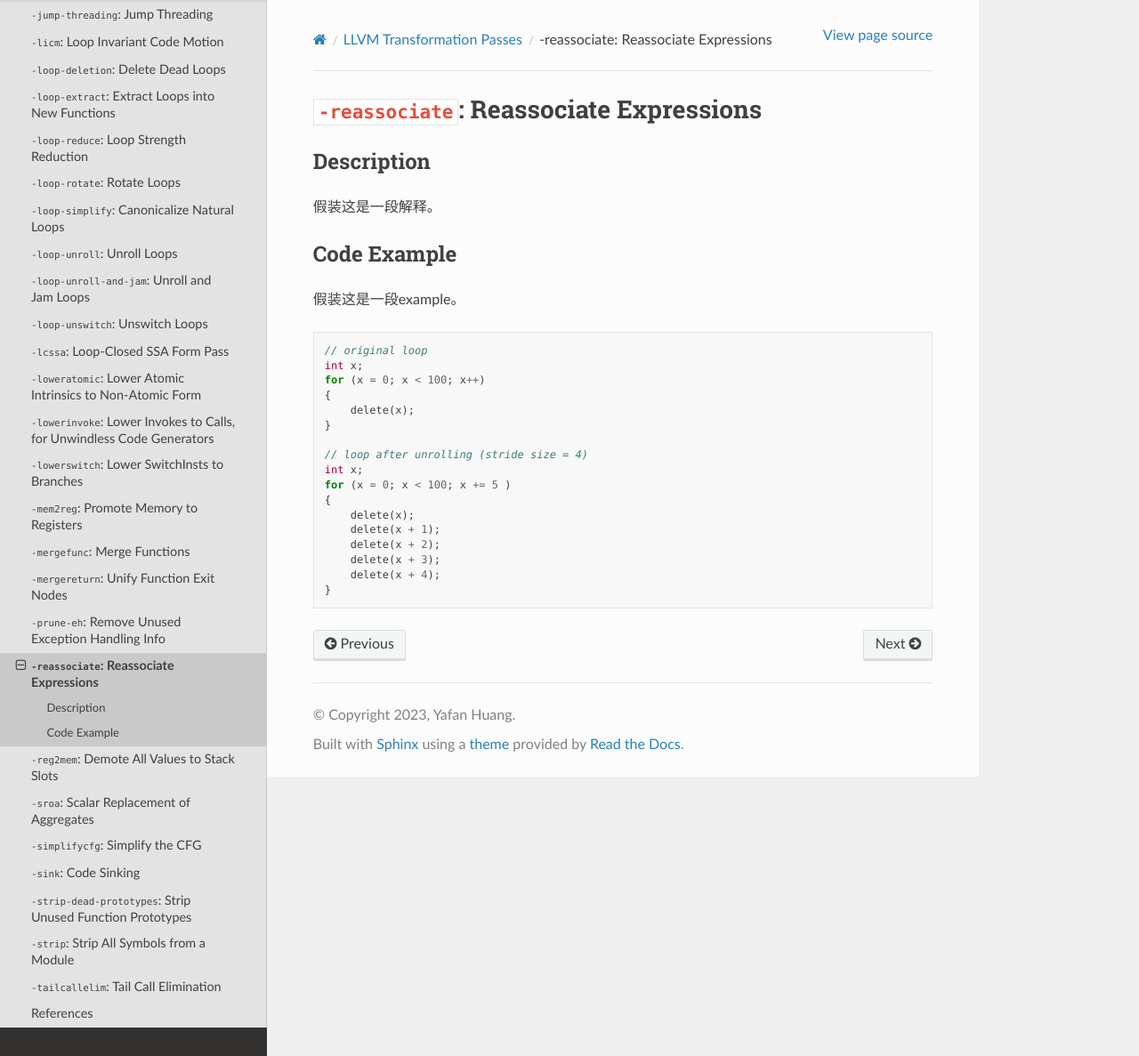
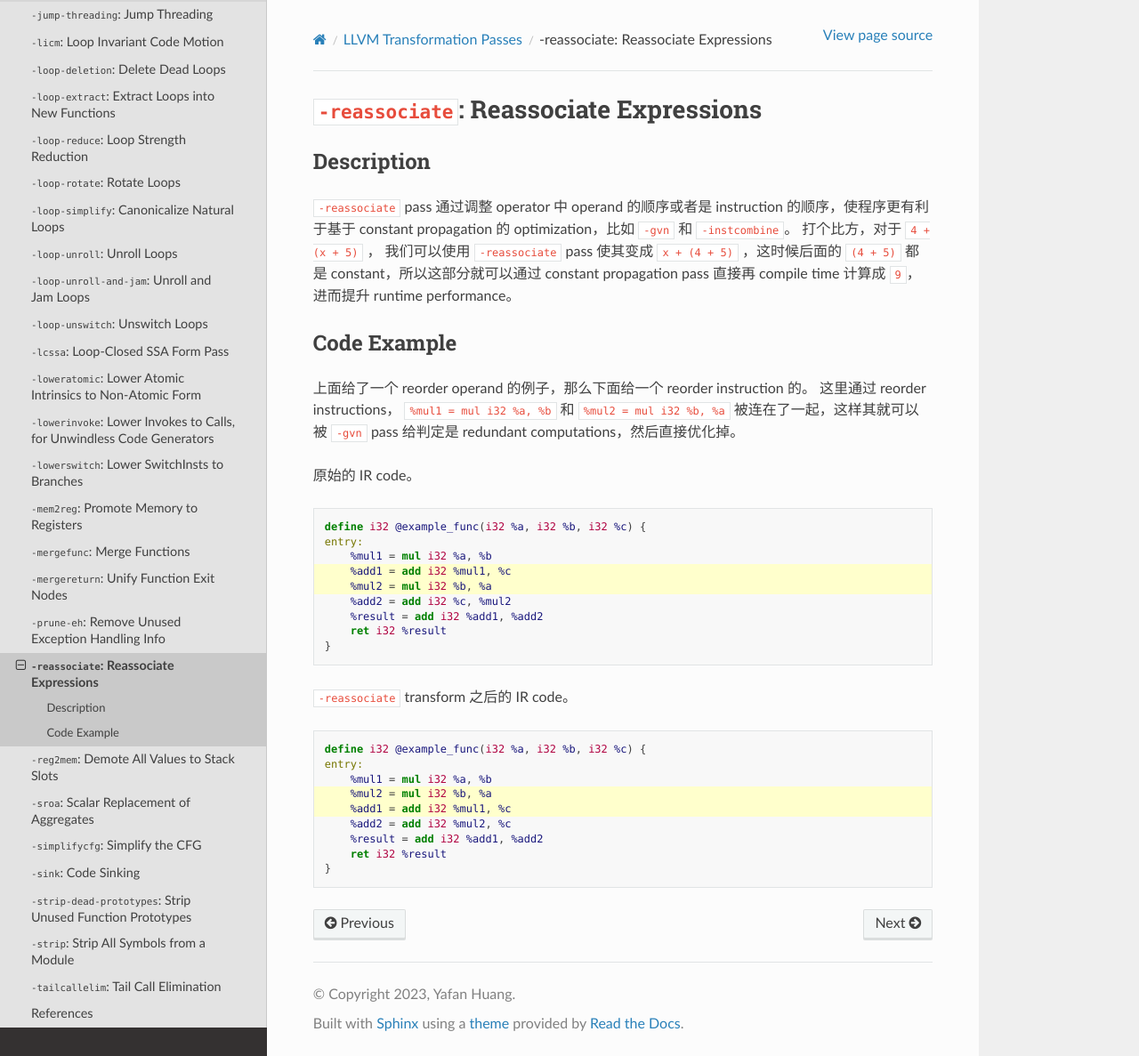
Before and after one commit to hyfshishen/understanding-llvm-transformation-passes, a Sphinx documentation site: the page built from docs/source/LLVM-transformation-passes/41-reassociate-expressions.rst, in a window 1280 px wide and 1187 px high. Shown: the whole window at 89% size. Built offline with Sphinx 7.4.7 and the Read the Docs theme 2.0.0, drawn with Linux system fonts in a browser that asks for light colours.

Commit message:
updating passes

```diff
--- a/docs/source/LLVM-transformation-passes/41-reassociate-expressions.rst
+++ b/docs/source/LLVM-transformation-passes/41-reassociate-expressions.rst
@@ -3,29 +3,42 @@
 
 Description
 --------
-假装这是一段解释。
+
+``-reassociate`` pass 通过调整 operator 中 operand 的顺序或者是 instruction 的顺序，使程序更有利于基于 constant propagation 的 optimization，比如 ``-gvn`` 和 ``-instcombine``。
+打个比方，对于 ``4 + (x + 5)`` ， 我们可以使用 ``-reassociate`` pass 使其变成 ``x + (4 + 5)`` ，这时候后面的 ``(4 + 5)`` 都是 constant，所以这部分就可以通过 constant propagation pass 直接再 compile time 计算成 ``9``，进而提升 runtime performance。
 
 Code Example
 --------
 
-假装这是一段example。
+上面给了一个 reorder operand 的例子，那么下面给一个 reorder instruction 的。
+这里通过 reorder instructions， ``%mul1 = mul i32 %a, %b`` 和 ``%mul2 = mul i32 %b, %a`` 被连在了一起，这样其就可以被 ``-gvn`` pass 给判定是 redundant computations，然后直接优化掉。
 
-.. code-block:: C
+原始的 IR code。
 
-    // original loop
-    int x;
-    for (x = 0; x < 100; x++)
-    {
-        delete(x);
+.. code-block:: llvm
+    :emphasize-lines: 4,5
+
+    define i32 @example_func(i32 %a, i32 %b, i32 %c) {
+    entry:
+        %mul1 = mul i32 %a, %b
+        %add1 = add i32 %mul1, %c
+        %mul2 = mul i32 %b, %a
+        %add2 = add i32 %c, %mul2
+        %result = add i32 %add1, %add2
+        ret i32 %result
     }
 
-    // loop after unrolling (stride size = 4)
-    int x;
-    for (x = 0; x < 100; x += 5 )
-    {
-        delete(x);
-        delete(x + 1);
-        delete(x + 2);
-        delete(x + 3);
-        delete(x + 4);
+``-reassociate`` transform 之后的 IR code。
+
+.. code-block:: llvm
+    :emphasize-lines: 4,5
+
+    define i32 @example_func(i32 %a, i32 %b, i32 %c) {
+    entry:
+        %mul1 = mul i32 %a, %b
+        %mul2 = mul i32 %b, %a
+        %add1 = add i32 %mul1, %c
+        %add2 = add i32 %mul2, %c
+        %result = add i32 %add1, %add2
+        ret i32 %result
     }
```
Also changed, not shown: docs/source/LLVM-transformation-passes/42-demote-all-values-to-stack-slots.rst (+8 -22 lines).
